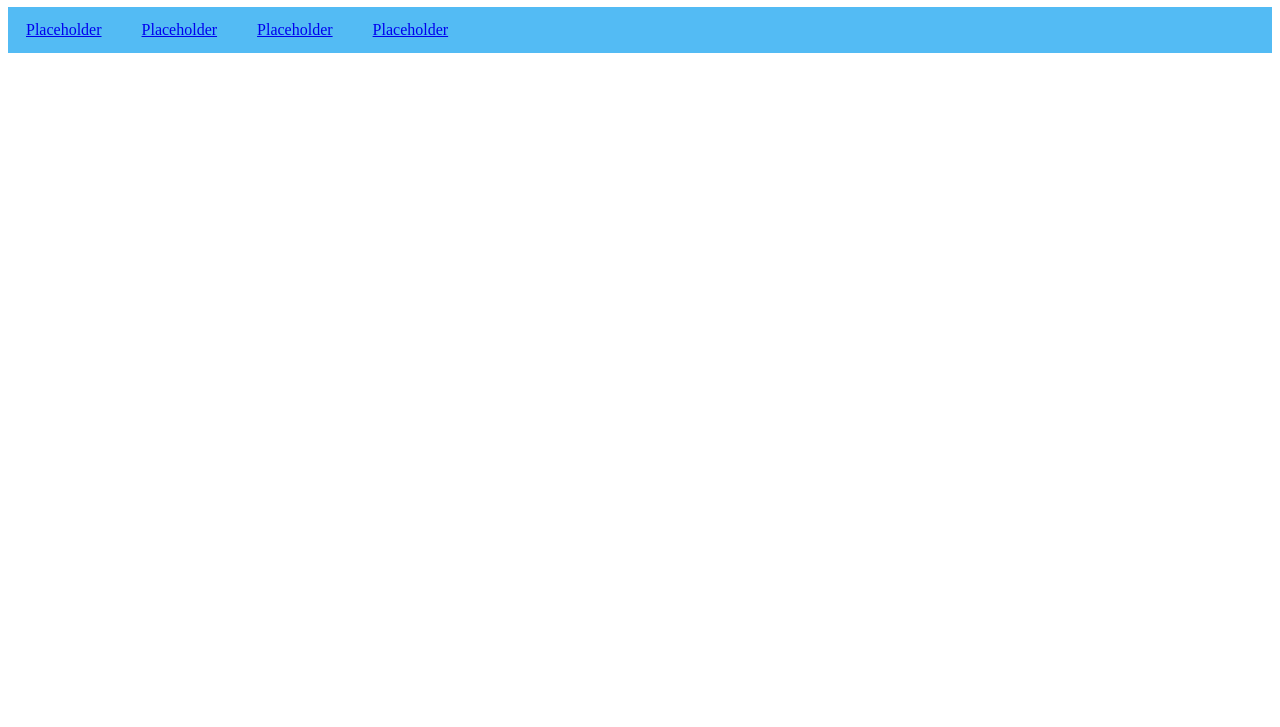
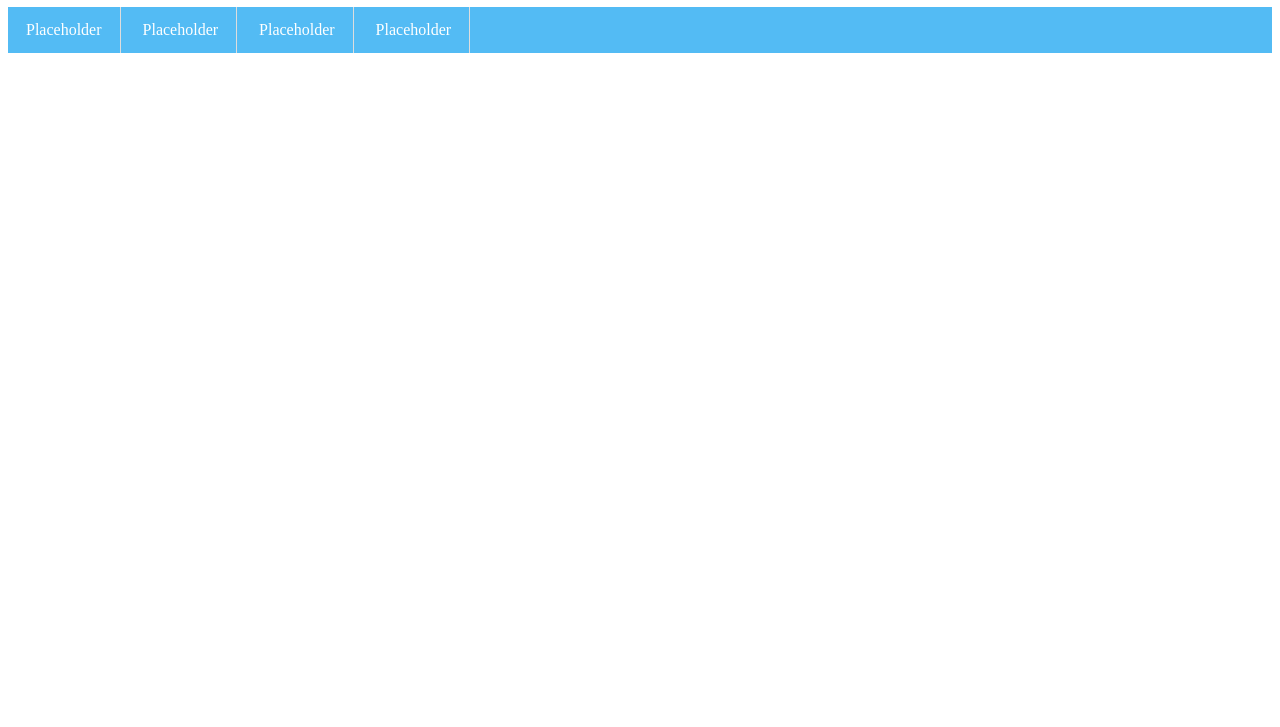
Before and after one commit to matt-sampson/Hiring-Aptitude-Test-Tool, a plain HTML site: page website/main.html in a window 1280 px wide. Shown: the part 73-800 px from the top of the page. Drawn offline with Linux system fonts and the light colour scheme.

Commit message:
added some sketches and gave small border around each link in website nav bar

```diff
--- a/website/style.css
+++ b/website/style.css
@@ -8,10 +8,14 @@ a.header_nav_bar {
     background-color: #ffffff;
     display: inline-block;
     background-color: #53bbf4;
+	color: #ffffff;
+	margin-left: -4;
     text-align: center;
     padding: 14px 18px;
+	text-decoration: none;
+	border-right: 1px solid #ddd;
 }
 
 a.header_nav_bar:hover {
-    background-color: #44abff;
+    background-color: #339fff;
 }
```
Also changed, not shown: mockups/mockupsketch1.jpeg (added), mockups/mockupsketch2.jpeg (added).
